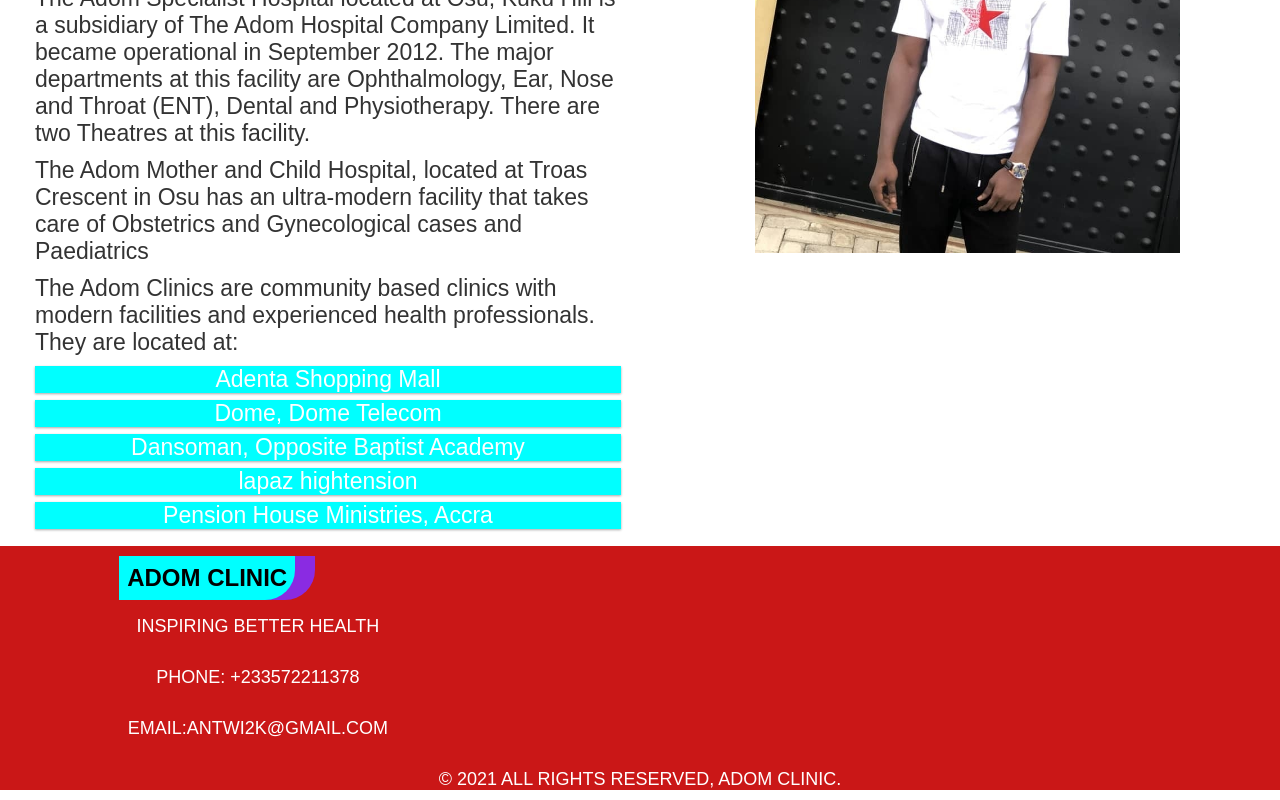
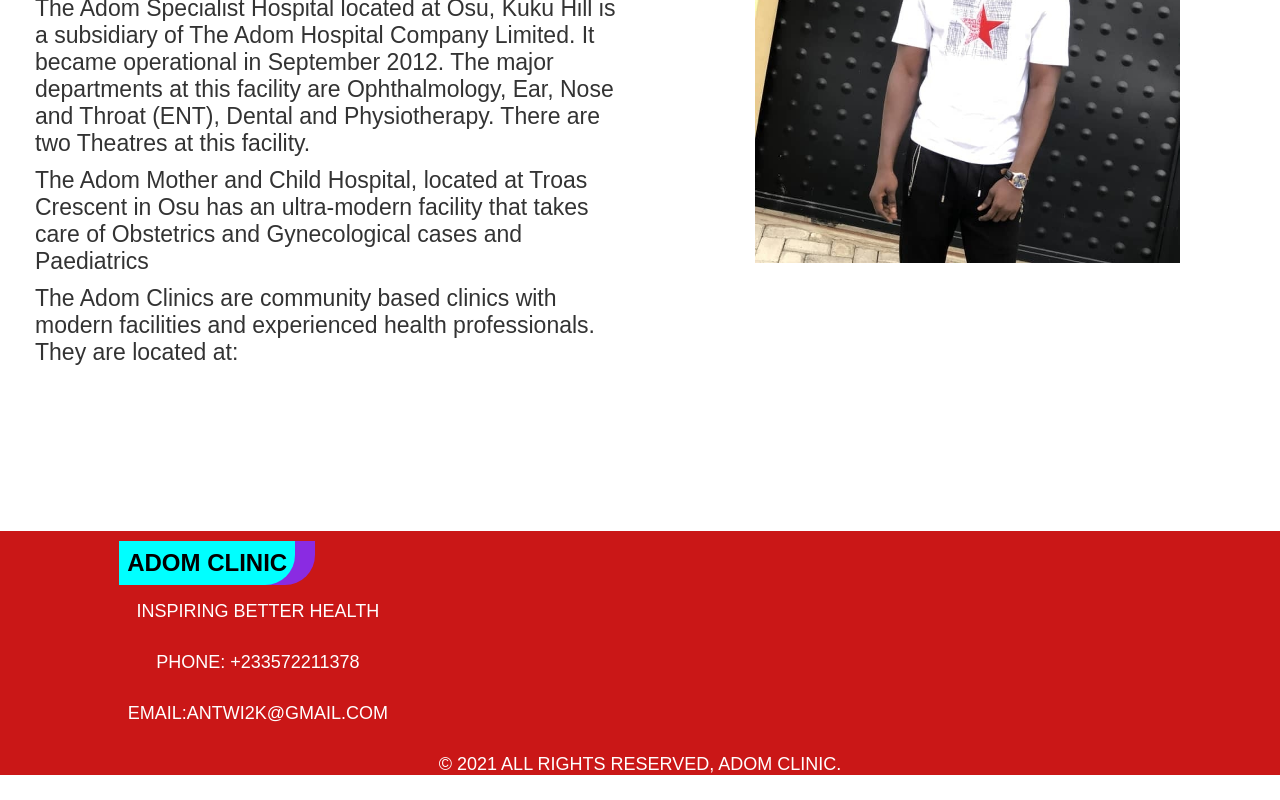
Before and after one commit to Princeantwi2k/Adom-Clinic, a React (Create React App) app: page /about in a window 1280 px wide. Shown: the part 755-1555 px from the top of the page. Built offline with nearby package versions, Linux system fonts and the light colour scheme.

Commit message:
Added Nav.css

```diff
--- a/src/Component/Navbar/Nav.css
+++ b/src/Component/Navbar/Nav.css
@@ -1,5 +1,6 @@
 body {
   font-family: "Lucida Sans", sans-serif;
+  overflow-x: hidden;
 }
 
 header {
@@ -11,25 +12,33 @@
   background-color: #ca1717;
   color: #ffffff;
   border: none;
+  margin-top: 10px;
 }
 
 ul {
   list-style-type: none;
-  margin: 0;
+
   padding: 0;
 }
-li {
+.title {
+  font-weight: bolder;
+}
+.main-nav {
   padding: 8px;
   margin-bottom: 7px;
-  margin-right: 4px;
-  background-color: aqua;
+  margin-top: 10px;
+  margin-right: 10px;
+  text-decoration: none !important;
+  cursor: pointer;
+
   color: #ffffff;
   box-shadow: 0 1px 3px rgba(0, 0, 0, 0.12), 0 1px 2px rgba(0, 0, 0, 0.24);
 }
-.list {
-  padding: 10px;
+.main {
+  cursor: pointer;
+  color: #ca1717;
+  box-sizing: border-box;
+  padding: 9px;
+  margin-right: 4px;
+  box-shadow: 0 1px 3px rgba(0, 0, 0, 0.12), 0 1px 2px rgba(0, 0, 0, 0.24);
 }
-
-li:hover {
-  background-color: blueviolet;
-}
```
